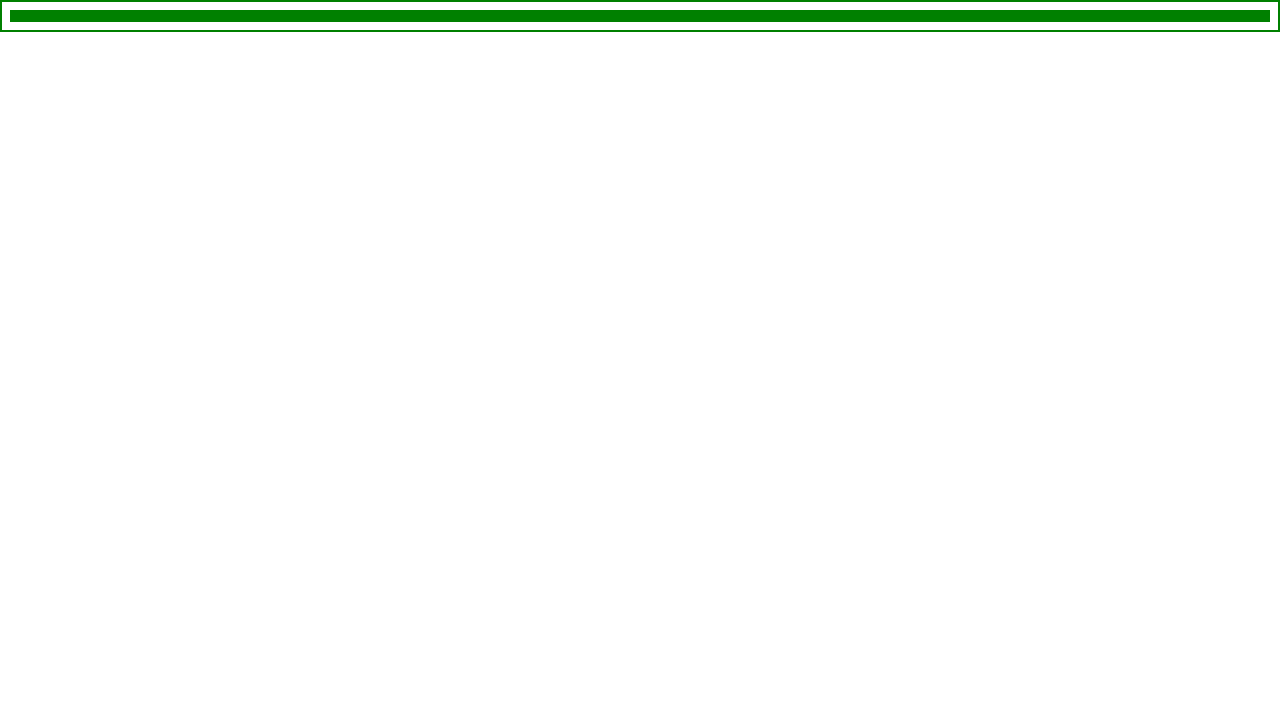
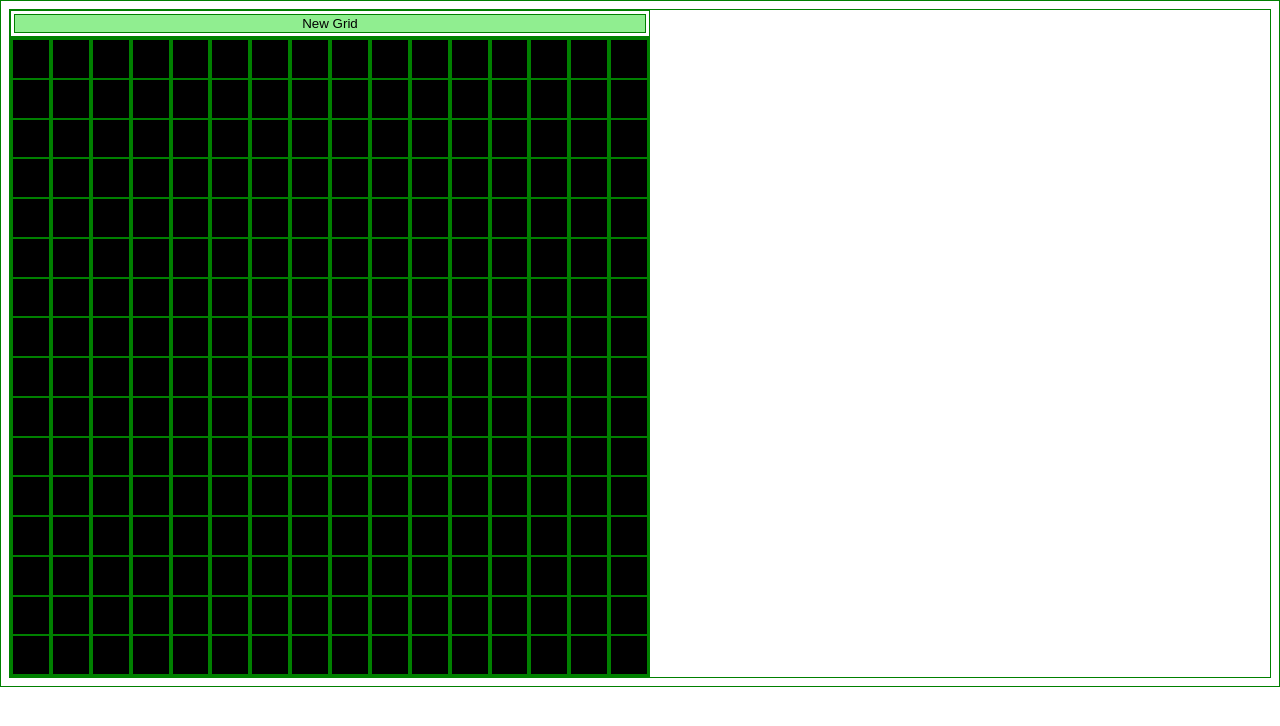
Before and after one commit to silverrowan/odin-etchASketch, a plain HTML site: page index.html in a window 1280 px wide. Drawn offline with Linux system fonts and the light colour scheme.

Commit message:
Display proper layout (16x16) w outlines

```diff
--- a/scriptEtchASketch.js
+++ b/scriptEtchASketch.js
@@ -1 +1,18 @@
-console.log('test');
+const headderBarDiv = document.querySelector('div.headderBar');
+    headderBarDiv.className = 'btnFrame'
+    const newGridBtn = document.createElement('button');
+    newGridBtn.className = `newGrid`
+    newGridBtn.textContent = 'New Grid';
+    headderBarDiv.appendChild(newGridBtn);
+const gridContainerDiv = document.querySelector('div.gridContainer');
+    gridContainerDiv.className = 'frame';
+    for (i=0; i < 16; i++) {
+        const rowContainderDiv = document.createElement('div');
+        rowContainderDiv.className = `column co${i}`;
+        for (j=0; j < 16; j++) {
+            const gridCellDiv = document.createElement('div')
+            gridCellDiv.className = `gridCell gc${j}`;
+            rowContainderDiv.appendChild(gridCellDiv);
+        }
+        gridContainerDiv.appendChild(rowContainderDiv);
+    }
--- a/styleEtchASketch.css
+++ b/styleEtchASketch.css
@@ -1,3 +1,36 @@
 * {
-    border: 2px solid green
+    box-sizing: border-box;
+    border: 1px solid green;
+
 }
+
+.frame, .btnFrame {
+    width: 80vh;
+    display: flex;
+
+}
+.frame {
+    height: 80vh;
+}
+.btnFrame {
+    padding: 3px;
+}
+.newGrid {
+    flex: 1;
+    background-color: lightgreen;
+}
+
+.column {
+    display: flex;
+    flex-direction: column;
+    flex: 1 1 auto;
+}
+
+.gridCell {
+    flex: 1 1 auto;
+    background-color: black;
+}
+
+/* .co10 .gc10 {
+
+} */
```
Also changed, not shown: 1 other file.
